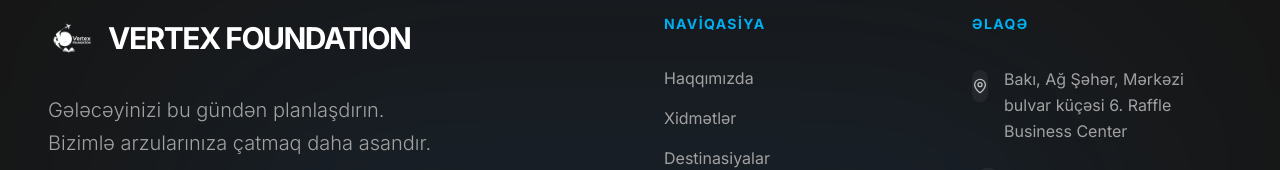
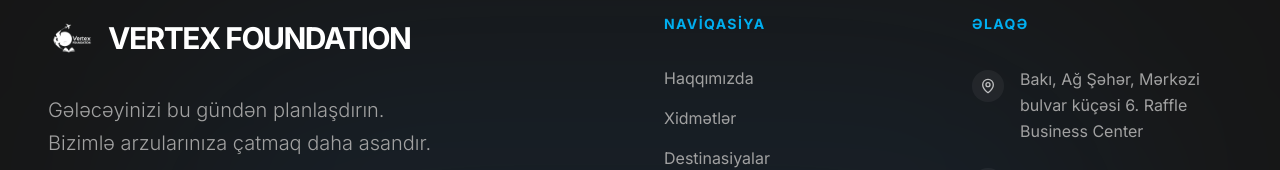
Before and after one commit to gudratnuriyev/VTX.AZ, a React (Vite) app: page / in a window 1280 px wide. Shown: the part 4242-4412 px from the top of the page. Built offline with nearby package versions, Linux system fonts and the light colour scheme.

Commit message:
feat: add new Footer component with navigation, contact information, and social links

```diff
--- a/components/Footer.tsx
+++ b/components/Footer.tsx
@@ -30,7 +30,7 @@
                   href={href}
                   target={href.startsWith("http") ? "_blank" : undefined}
                   rel={href.startsWith("http") ? "noopener noreferrer" : undefined}
-                  className="w-12 h-12 rounded-full border border-white/20 flex items-center justify-center text-white/70 hover:text-white transition-all bg-white/5 backdrop-blur-sm"
+                  className="w-12 h-12 rounded-full border border-white/20 flex items-center justify-center text-white/70 hover:text-white transition-all bg-white/5 backdrop-blur-sm shrink-0"
                 >
                   <Icon size={20} />
                 </motion.a>
@@ -55,19 +55,19 @@
             <h4 className="text-sm font-bold uppercase tracking-widest text-vtx-accent mb-8">Əlaqə</h4>
             <ul className="space-y-6">
               <li className="flex items-start group cursor-pointer">
-                <div className="mt-1 mr-4 w-8 h-8 rounded-full bg-white/5 flex items-center justify-center group-hover:bg-vtx-primary transition-colors">
+                <div className="mt-1 mr-4 w-8 h-8 rounded-full bg-white/5 flex items-center justify-center group-hover:bg-vtx-primary transition-colors shrink-0">
                   <MapPin className="text-white/70 group-hover:text-white" size={16} />
                 </div>
                 <span className="text-neutral-400 group-hover:text-white transition-colors leading-relaxed">{CONTACT_INFO.address}</span>
               </li>
               <li className="flex items-center group cursor-pointer">
-                <div className="mr-4 w-8 h-8 rounded-full bg-white/5 flex items-center justify-center group-hover:bg-vtx-primary transition-colors">
+                <div className="mr-4 w-8 h-8 rounded-full bg-white/5 flex items-center justify-center group-hover:bg-vtx-primary transition-colors shrink-0">
                   <Phone className="text-white/70 group-hover:text-white" size={16} />
                 </div>
                 <a href={`tel:${CONTACT_INFO.phone}`} className="text-neutral-400 group-hover:text-white transition-colors">{CONTACT_INFO.phone}</a>
               </li>
               <li className="flex items-center group cursor-pointer">
-                <div className="mr-4 w-8 h-8 rounded-full bg-white/5 flex items-center justify-center group-hover:bg-vtx-primary transition-colors">
+                <div className="mr-4 w-8 h-8 rounded-full bg-white/5 flex items-center justify-center group-hover:bg-vtx-primary transition-colors shrink-0">
                   <Mail className="text-white/70 group-hover:text-white" size={16} />
                 </div>
                 <a href={`mailto:${CONTACT_INFO.email}`} className="text-neutral-400 group-hover:text-white transition-colors">{CONTACT_INFO.email}</a>
```
